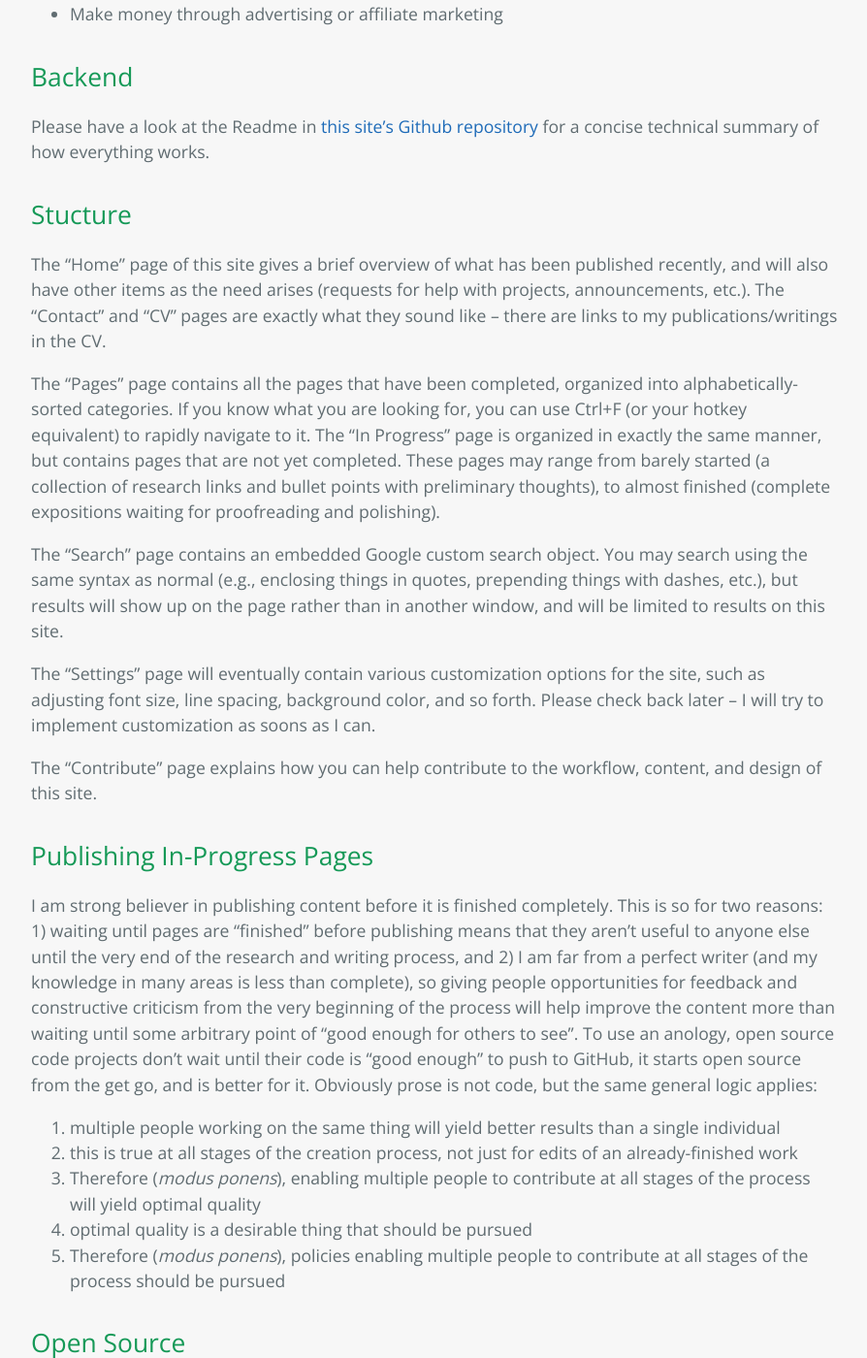
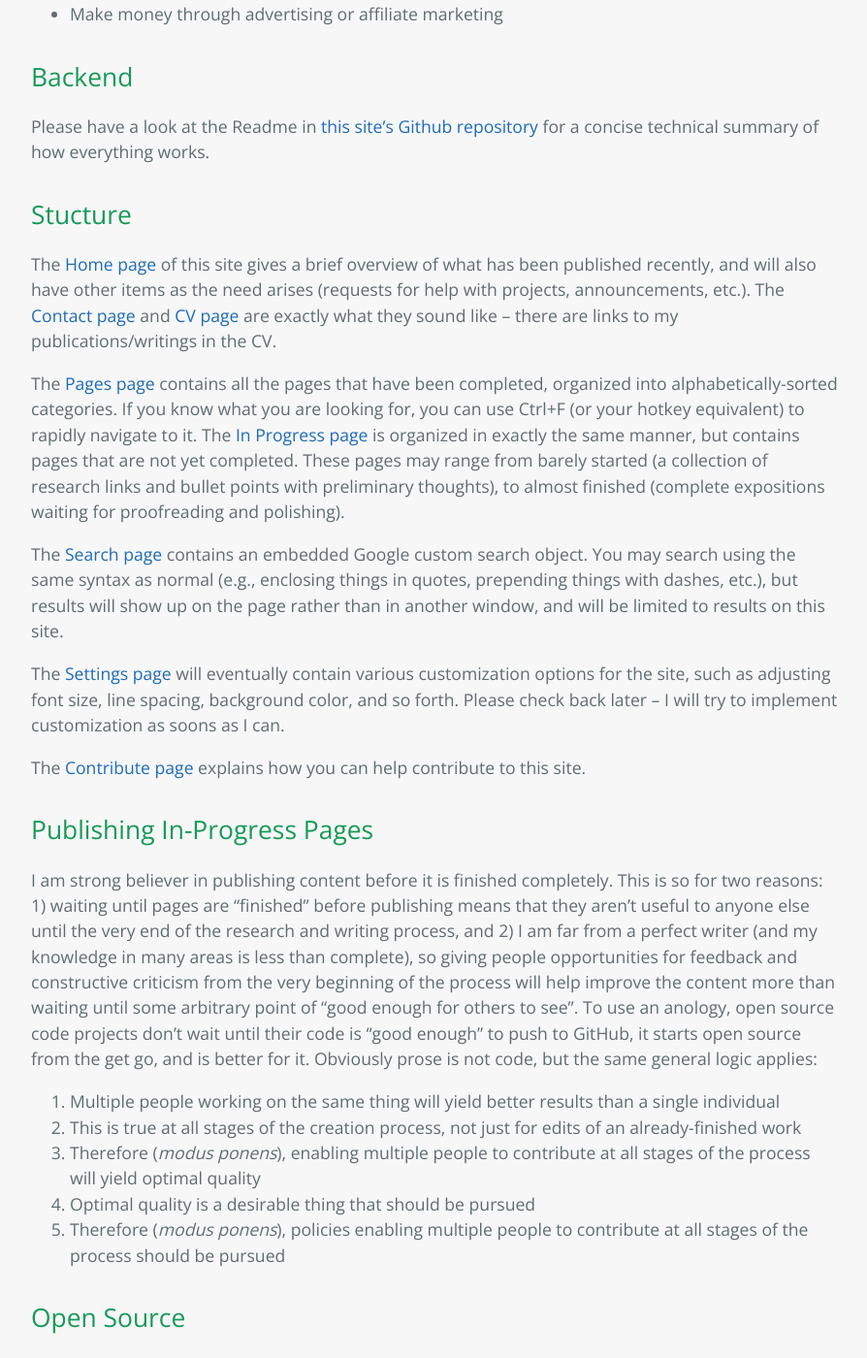
Before and after one commit to StevenTammen/StevenTammen.github.io, a Jekyll site: the page built from pages/about.md, in a window 1280 px wide and 1400 px high, scrolled down 775 px. Shown: the whole window at 97% size, without its empty margins (192-1086 px from the left). Built offline with Jekyll 4.4.1, drawn with Linux system fonts in a browser that asks for light colours.

Commit message:
Update about.md

```diff
--- a/pages/about.md
+++ b/pages/about.md
@@ -32,24 +32,24 @@ Please have a look at the Readme in [this site's Github repository](https://gith
 
 ## Stucture
 
-The "Home" page of this site gives a brief overview of what has been published recently, and will also have other items as the need arises (requests for help with projects, announcements, etc.). The "Contact" and "CV" pages are exactly what they sound like -- there are links to my publications/writings in the CV.
+The [Home page](https://steventammen.com/) of this site gives a brief overview of what has been published recently, and will also have other items as the need arises (requests for help with projects, announcements, etc.). The [Contact page](https://steventammen.com/contact/) and [CV page](https://steventammen.com/CV.pdf) are exactly what they sound like -- there are links to my publications/writings in the CV.
 
-The "Pages" page contains all the pages that have been completed, organized into alphabetically-sorted categories. If you know what you are looking for, you can use Ctrl+F (or your hotkey equivalent) to rapidly navigate to it. The "In Progress" page is organized in exactly the same manner, but contains pages that are not yet completed. These pages may range from barely started (a collection of research links and bullet points with preliminary thoughts), to almost finished (complete expositions waiting for proofreading and polishing).
+The [Pages page](https://steventammen.com/pages/) contains all the pages that have been completed, organized into alphabetically-sorted categories. If you know what you are looking for, you can use Ctrl+F (or your hotkey equivalent) to rapidly navigate to it. The [In Progress page](https://steventammen.com/in-progress/) is organized in exactly the same manner, but contains pages that are not yet completed. These pages may range from barely started (a collection of research links and bullet points with preliminary thoughts), to almost finished (complete expositions waiting for proofreading and polishing).
 
-The "Search" page contains an embedded Google custom search object. You may search using the same syntax as normal (e.g., enclosing things in quotes, prepending things with dashes, etc.), but results will show up on the page rather than in another window, and will be limited to results on this site.
+The [Search page](https://steventammen.com/search/) contains an embedded Google custom search object. You may search using the same syntax as normal (e.g., enclosing things in quotes, prepending things with dashes, etc.), but results will show up on the page rather than in another window, and will be limited to results on this site.
 
-The "Settings" page will eventually contain various customization options for the site, such as adjusting font size, line spacing, background color, and so forth. Please check back later -- I will try to implement customization as soons as I can.
+The [Settings page](https://steventammen.com/settings/) will eventually contain various customization options for the site, such as adjusting font size, line spacing, background color, and so forth. Please check back later -- I will try to implement customization as soons as I can.
 
-The "Contribute" page explains how you can help contribute to the workflow, content, and design of this site.
+The [Contribute page](https://steventammen.com/contribute/) explains how you can help contribute to this site.
 
 ## Publishing In-Progress Pages
 
 I am strong believer in publishing content before it is finished completely. This is so for two reasons: 1) waiting until pages are "finished" before publishing means that they aren't useful to anyone else until the very end of the research and writing process, and 2) I am far from a perfect writer (and my knowledge in many areas is less than complete), so giving people opportunities for feedback and constructive criticism from the very beginning of the process will help improve the content more than waiting until some arbitrary point of "good enough for others to see". To use an anology, open source code projects don't wait until their code is "good enough" to push to GitHub, it starts open source from the get go, and is better for it. Obviously prose is not code, but the same general logic applies:
 
-1. multiple people working on the same thing will yield better results than a single individual
-2. this is true at all stages of the creation process, not just for edits of an already-finished work
+1. Multiple people working on the same thing will yield better results than a single individual
+2. This is true at all stages of the creation process, not just for edits of an already-finished work
 3. Therefore (*modus ponens*), enabling multiple people to contribute at all stages of the process will yield optimal quality
-4. optimal quality is a desirable thing that should be pursued
+4. Optimal quality is a desirable thing that should be pursued
 5. Therefore (*modus ponens*), policies enabling multiple people to contribute at all stages of the process should be pursued
 
 ## Open Source
```
